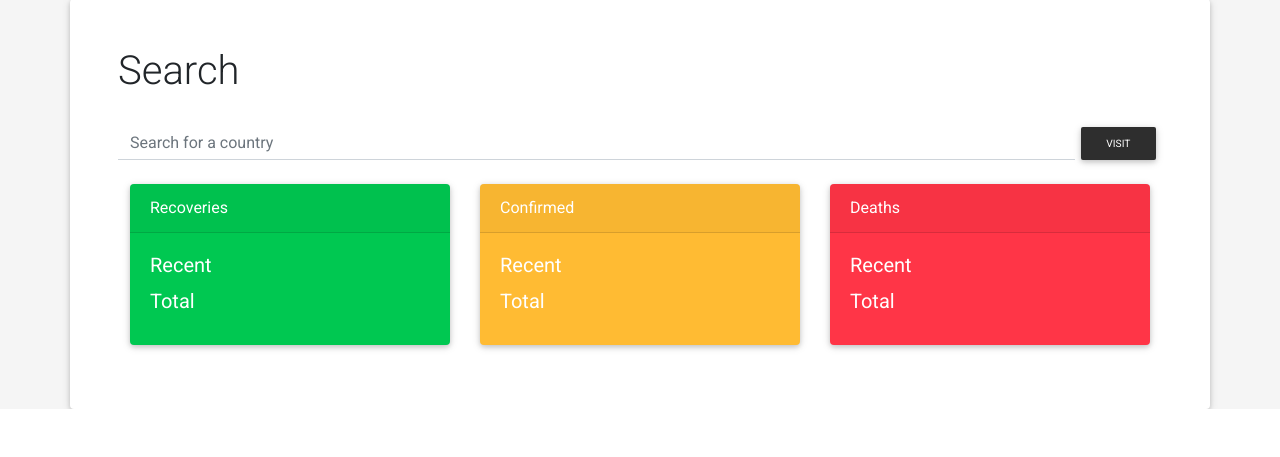
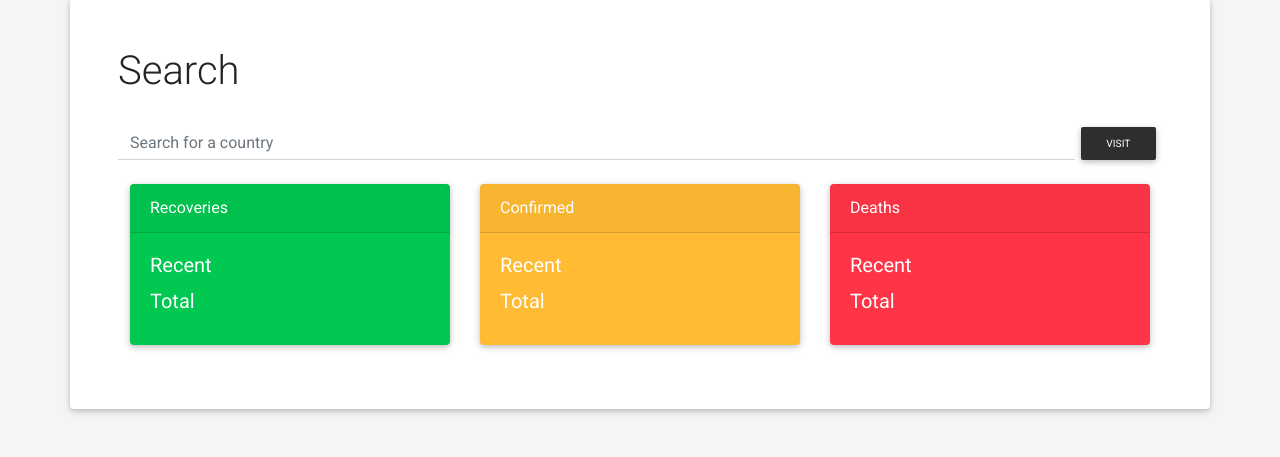
Before and after one commit to mike-menendez/205-group-project, a FastAPI app: template templates/index.html in a window 1280 px wide. Shown: the part 396-853 px from the top of the page. Before the commit the page ends 805 px from the top, so only its background shows below. Run offline with FastAPI, Linux system fonts and the light colour scheme; the template is opened without the code that fills it, so the values that code supplies are empty; parts of the project's set-up code (start-up, migrations or seed data) failed here and were passed over; some libraries are stand-ins or nearby versions.

Commit message:
Fixed card spacing to be uniform on top and bottom

```diff
--- a/templates/country.html
+++ b/templates/country.html
@@ -10,7 +10,7 @@
     </div>
   </div>
 
-  <div class="container card p-5 mt-5 animated slideInUp" style=" text-align: center;">
+  <div class="container card p-5 mt-5 mb-5 animated slideInUp" style=" text-align: center;">
     <h1 style="padding-bottom: 1em;">{{ country }}</h1>
 
     <div class="card-deck row d-flex justify-content-center">
--- a/templates/index.html
+++ b/templates/index.html
@@ -13,7 +13,7 @@
       </div>
     </div>
 
-    <div class="container card p-5 mt-5 animated slideInUp">
+    <div class="container card p-5 mt-5 animated slideInUp mb-5">
 
       <h1>Search</h1>
 
```
Also changed, not shown: static/img/us.svg.
